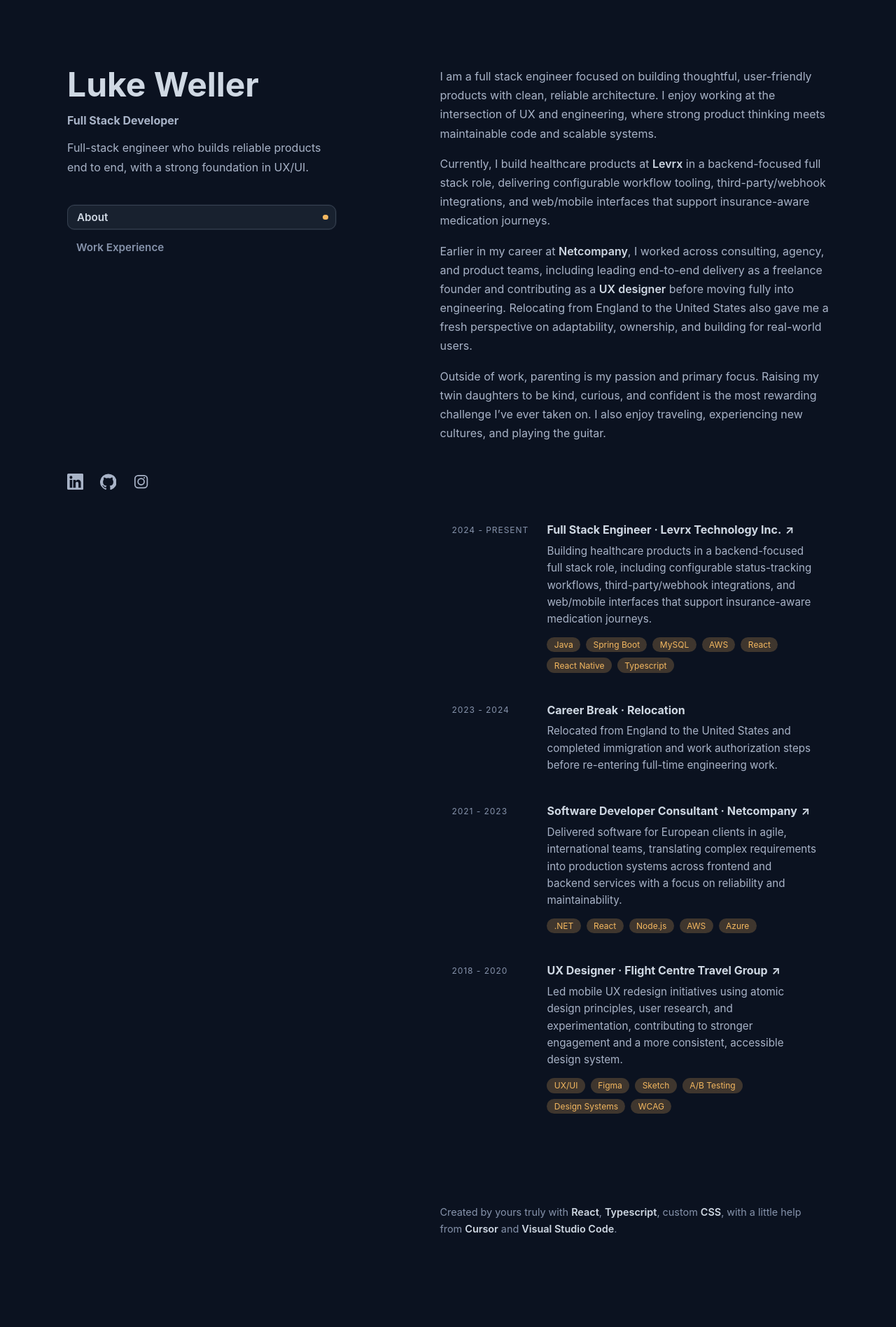
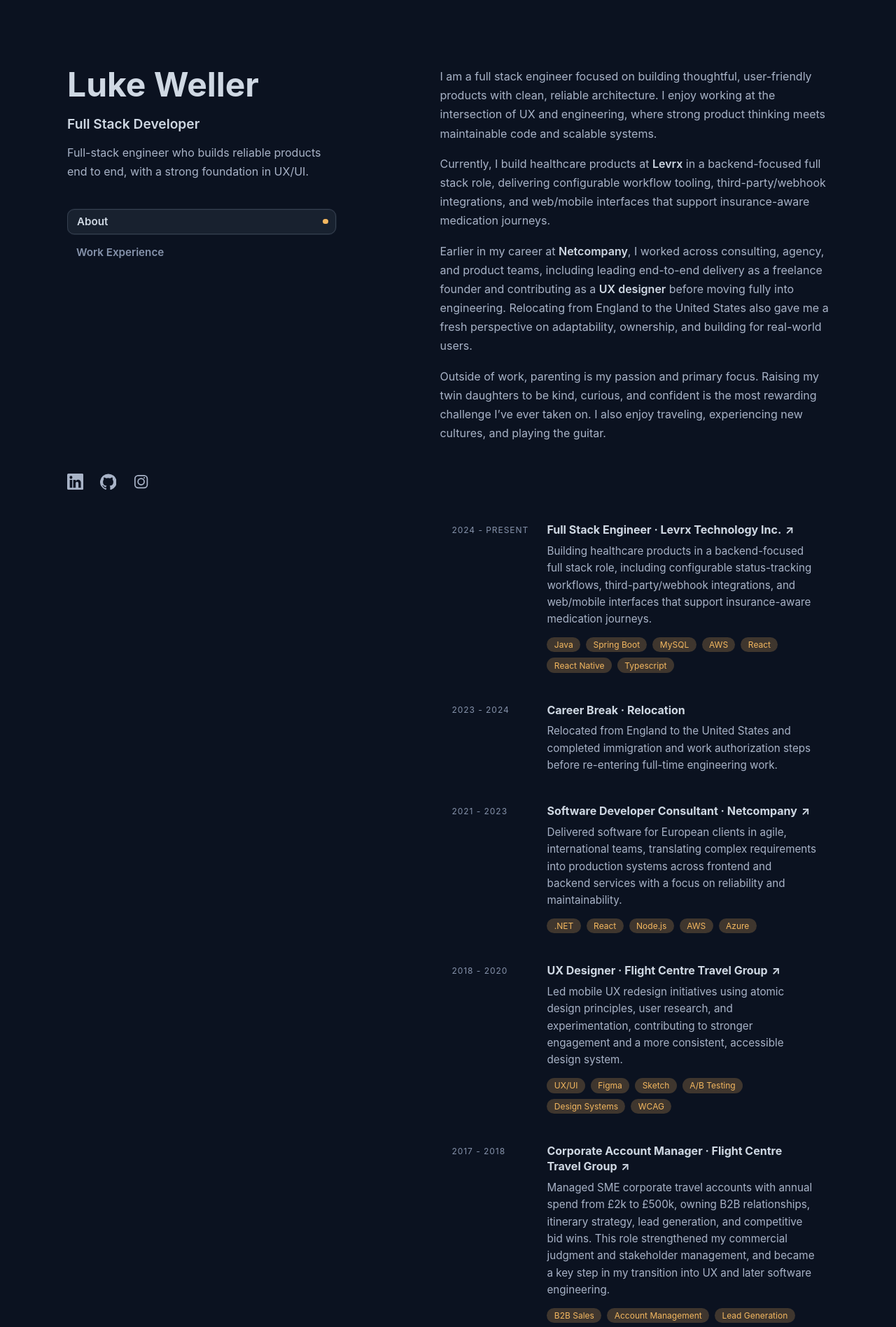
Before and after one commit to luke-weller/portfolio-client, a React (Create React App) app: page / in a window 1280 px wide. Shown: the top 1897 px of the page at 70% size. Built offline with nearby package versions, Linux system fonts and the light colour scheme; the HTML template or start-up script is replaced by a standard one.

Commit message:
Refactor LeftPane component styles and update role to title; add Corporate Account Manager experience to experienceData

```diff
--- a/src/components/portfolioLayout/leftPane/LeftPane.css
+++ b/src/components/portfolioLayout/leftPane/LeftPane.css
@@ -40,7 +40,15 @@
   color: var(--text-primary);
 }
 
-.left-pane__role {
+.left-pane__title {
+  margin: 0.15rem 0 0;
+  font-size: 1.2rem;
+  line-height: 1.25;
+  font-weight: 600;
+  color: var(--text-primary);
+}
+
+.left-pane__summary {
   margin: 0;
   font-size: 1rem;
   color: var(--text-secondary);
@@ -133,7 +141,7 @@
 
 .left-pane__social-list {
   margin: auto 0 0;
-  padding: 0;
+  padding: 1.25rem 0 0;
   list-style: none;
   display: flex;
   gap: 1.50rem;
@@ -206,7 +214,7 @@
   }
 
   .left-pane__social-list {
-    margin-top: 0.75rem;
+    margin-top: 1.25rem;
     gap: 1.1rem;
   }
 
--- a/src/components/portfolioLayout/leftPane/LeftPane.tsx
+++ b/src/components/portfolioLayout/leftPane/LeftPane.tsx
@@ -88,8 +88,8 @@ function LeftPane() {
     <aside className="left-pane">
       <div className="left-pane__content">
         <h1 className="left-pane__name">Luke Weller</h1>
-        <h2 className="left-pane__role">Full Stack Developer</h2>
-        <p className="left-pane__role">
+        <h2 className="left-pane__title">Full Stack Developer</h2>
+        <p className="left-pane__summary">
           Full-stack engineer who builds reliable products end to end, with a
           strong foundation in UX/UI.
         </p>
--- a/src/data/experienceData.ts
+++ b/src/data/experienceData.ts
@@ -39,4 +39,18 @@ export const experienceData: CardProps[] = [
     href: "https://www.flightcentre.co.uk",
     tags: ["UX/UI", "Figma", "Sketch", "A/B Testing", "Design Systems", "WCAG"],
   },
+  {
+    period: "2017 - 2018",
+    title: "Corporate Account Manager · Flight Centre Travel Group",
+    description:
+      "Managed SME corporate travel accounts with annual spend from £2k to £500k, owning B2B relationships, itinerary strategy, lead generation, and competitive bid wins. This role strengthened my commercial judgment and stakeholder management, and became a key step in my transition into UX and later software engineering.",
+    href: "https://www.flightcentre.co.uk/p/business",
+    tags: [
+      "B2B Sales",
+      "Account Management",
+      "Lead Generation",
+      "Stakeholder Management",
+      "Business Strategy",
+    ],
+  },
 ];
```
